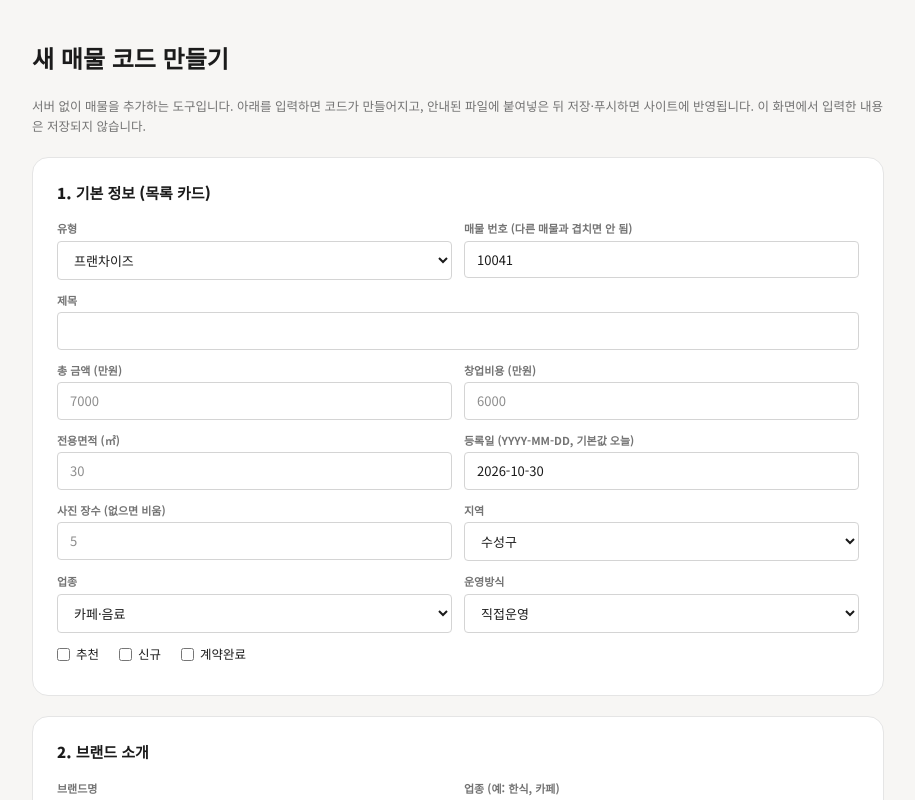
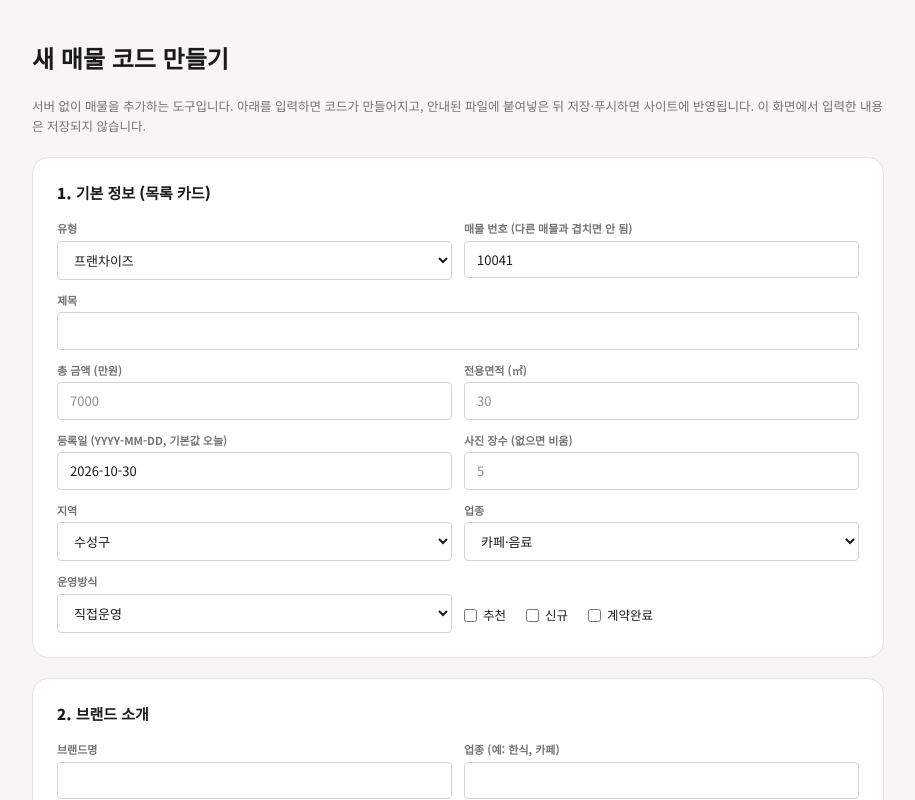
Before and after one commit to bscspace-dev/save_me_startup-v2, a Next.js app: page /admin/new in a window 1280 px wide. Shown: the top 800 px of the page, without its empty margins (182-1097 px from the left). Built offline with nearby package versions, Linux system fonts and the light colour scheme.

Commit message:
매물 양식: 상가매물·프랜차이즈에서는 창업비용 입력 숨김
Co-Authored-By: Claude Sonnet 5.5 <noreply@anthropic.com>

```diff
--- a/src/app/admin/new/page.tsx
+++ b/src/app/admin/new/page.tsx
@@ -144,7 +144,7 @@ ${mn}
           <F k="id" label="매물 번호 (다른 매물과 겹치면 안 됨)" />
           <F k="title" label="제목" wide />
           <F k="price" label="총 금액 (만원)" ph="7000" />
-          <F k="cost" label="창업비용 (만원)" ph="6000" />
+          {kind !== "상가매물" && kind !== "프랜차이즈" && <F k="cost" label="창업비용 (만원)" ph="6000" />}
           <F k="area" label="전용면적 (㎡)" ph="30" />
           <F k="date" label="등록일 (YYYY-MM-DD, 기본값 오늘)" ph="2026-10-30" />
           <F k="photos" label="사진 장수 (없으면 비움)" ph="5" />
```
